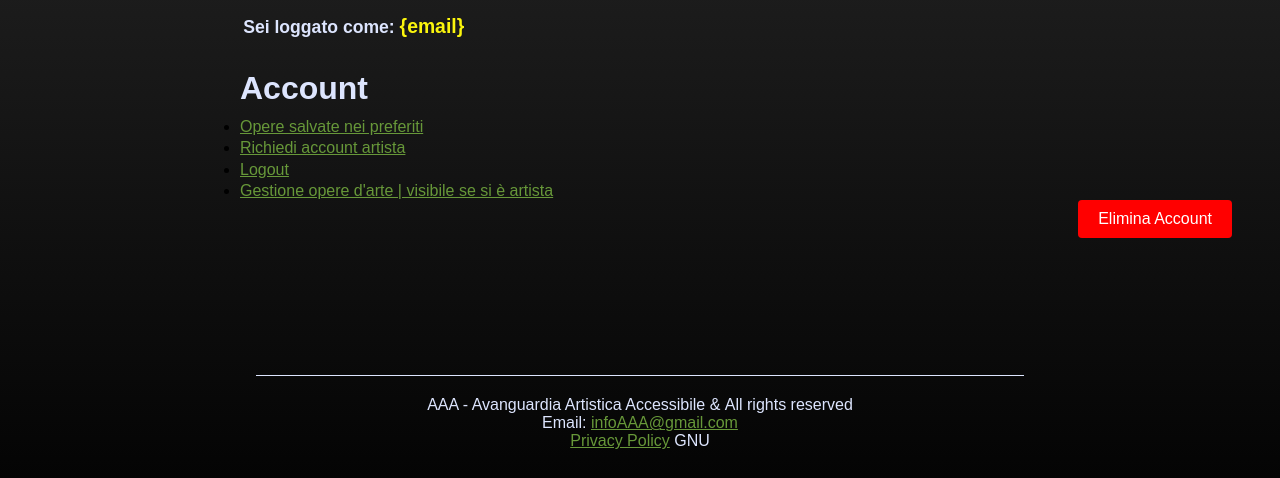
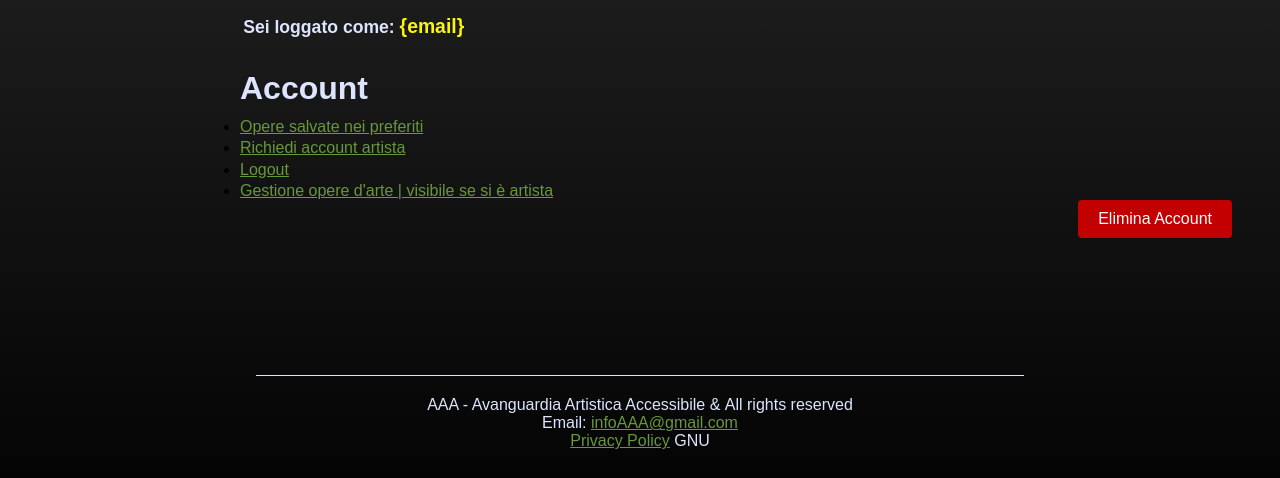
Before and after one commit to ArteAccessibile/Progetto, a PHP site: page /html/account.html in a window 1280 px wide. Shown: the part 240-718 px from the top of the page. Run offline with PHP 8.4, Linux system fonts and the light colour scheme.

Commit message:
colore più contrastante

```diff
--- a/Codice/css/mini.css
+++ b/Codice/css/mini.css
@@ -222,7 +222,7 @@ nav {
 }
 
 #delete-account-button {
-  background-color: red;
+  background-color: #C20000;
   color: white;
   margin-top: 2em;
   margin-right: 1em;
--- a/Codice/css/style.css
+++ b/Codice/css/style.css
@@ -682,7 +682,7 @@ object-fit: cover;
 
 
 #delete-account-button {
-  background-color: red;
+  background-color: #C20000;
   color: white;
   padding: 10px 20px;
   font-size: 1em;
```
